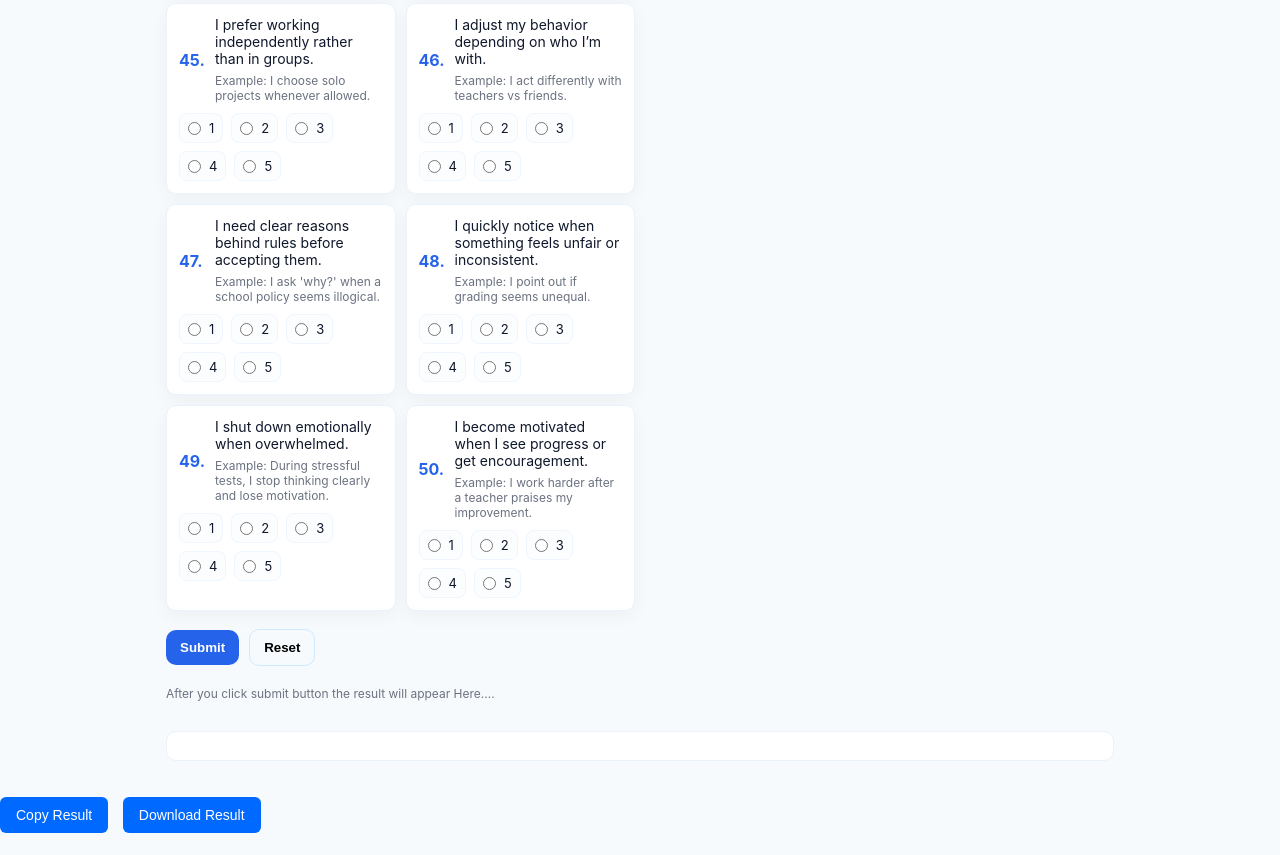
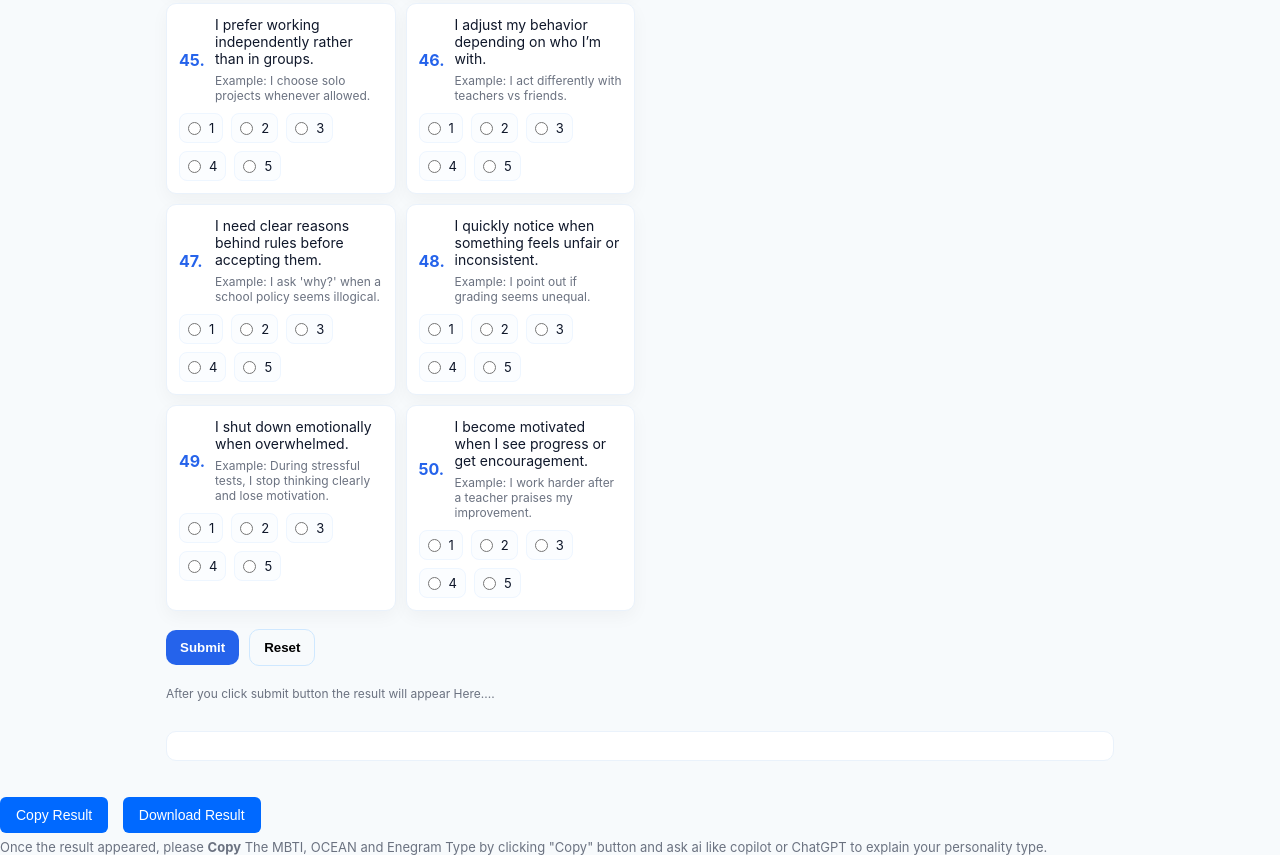
Before and after one commit to ermiyastgstu/Personality-Test-for-st, a plain HTML site: page index.html in a window 1280 px wide. Shown: the part 5082-5937 px from the top of the page. Before the commit the page ends 5915 px from the top, so only its background shows below. Drawn offline with Linux system fonts and the light colour scheme.

Commit message:
index.html

```diff
--- a/index.html
+++ b/index.html
@@ -63,6 +63,10 @@
     <button id="copyBtn">Copy Result</button>
     <button id="downloadBtn">Download Result</button>
 </div>
+
+  <p class="subtitle">
+   Once the result appeared, please <b>Copy</b> The MBTI, OCEAN and Enegram Type by clicking "Copy" button and ask ai like copilot or ChatGPT to explain your personality type.
+</p>
   <script src="app.js"></script>
 </body>
 </html>
```
